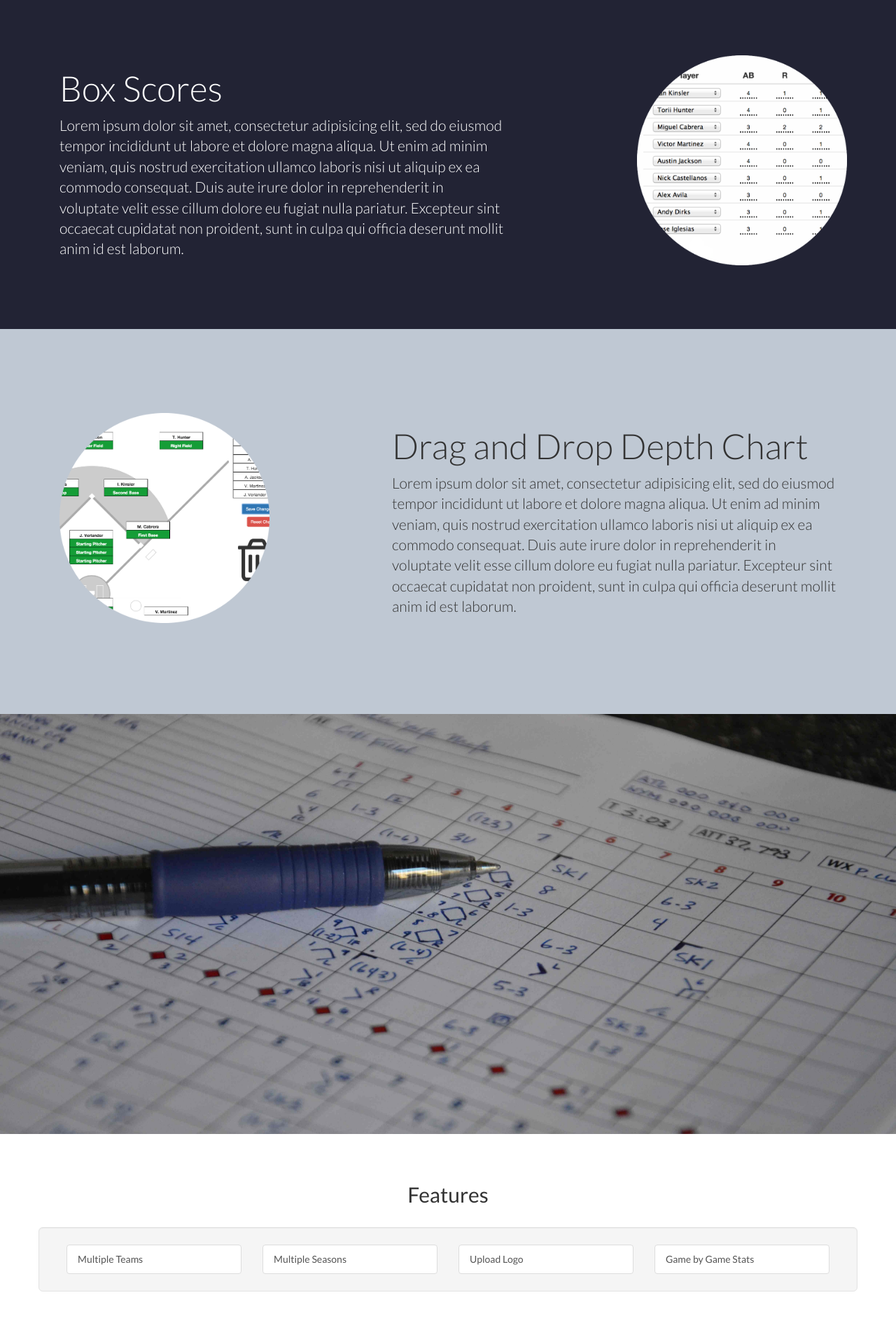
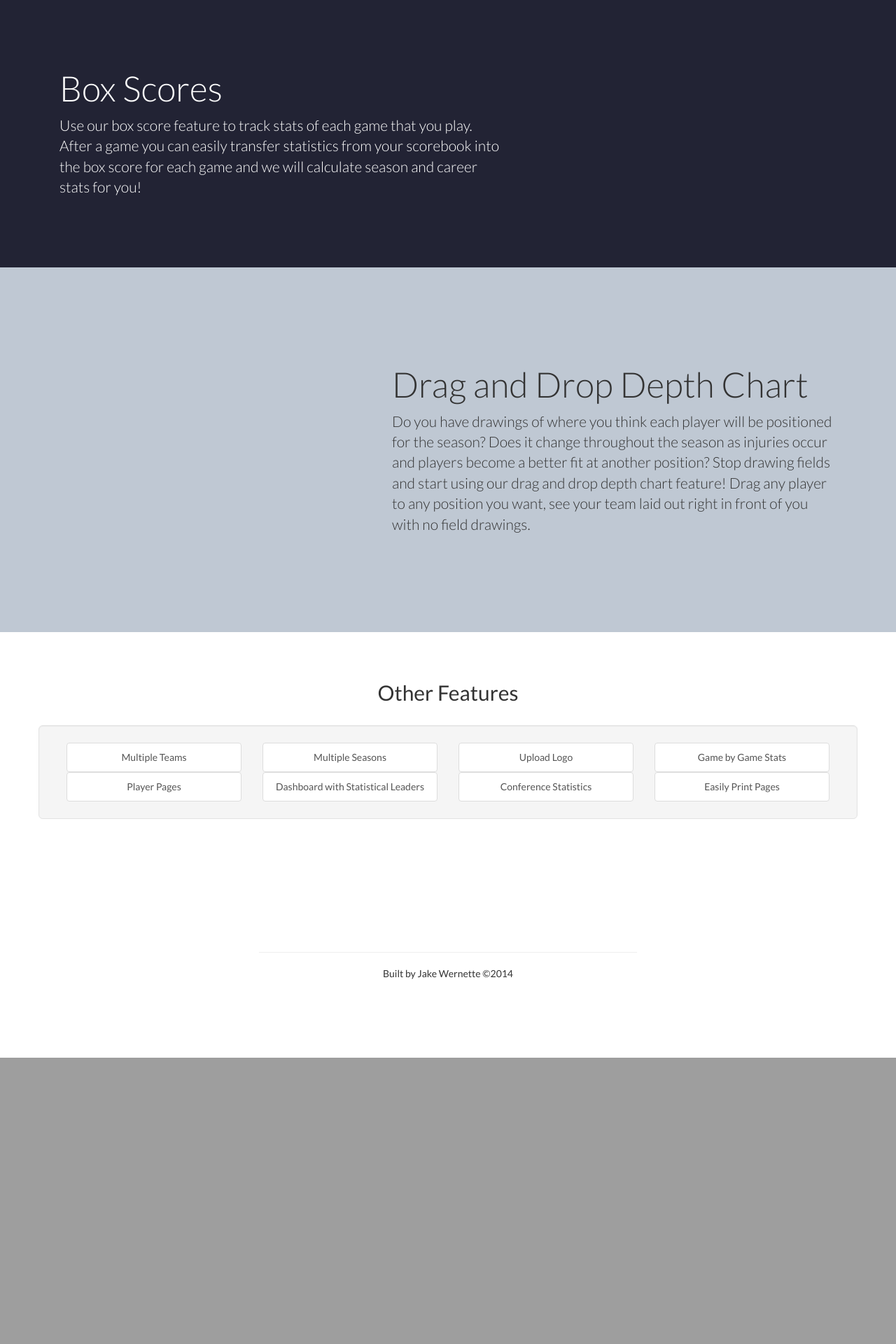
Before and after one commit to werne2j/mystatbook, a Django app: page / in a window 1280 px wide. Shown: the part 801-2721 px from the top of the page at 70% size. After the commit the page ends 2312 px from the top, so only its background shows below. Run offline with Django 3.2, Linux system fonts and the light colour scheme; some libraries are stand-ins or nearby versions.

Commit message:
stat leaders fix, some static file changes

```diff
--- /dev/null
+++ b/management/static/css/front.css
@@ -0,0 +1,247 @@
+
+html,
+body {
+  height: 100%;
+  width: 100%;
+  font-family: 'Lato', sans-serif;
+  font-weight: 400;
+  font-style: none;
+}
+
+/* fix bs3 horizontal scrollbar bug */
+.row { margin: 0; padding: 0 }
+
+h1 {
+  font-size:50px;
+  font-weight: 300;
+}
+
+.icon-bar {
+   background-color:#fff;
+}
+
+.scroll-down a, .scroll-top a {
+   color:#ffffff;
+}
+
+.scroll-down {
+   position:fixed;
+   bottom:20%;
+   right:0%;
+   color:#f9f9f9;
+}
+
+.scroll-top {
+  background-color:#dbdbdb;
+}
+
+.vert {
+  vertical-align: middle;
+  width:100%;
+  padding-top:15%;
+  text-align:center;
+}
+
+.header .btn-lg {
+   font-size:28px;
+   border-color:#eeeeee;
+   border: 2px solid white;
+   padding:15px;
+   background-color:transparent;
+   color:#ffffff;
+}
+
+.header .btn-lg:hover {
+   background-color:#eeeeee;
+   color:#777777;
+}
+
+.navbar a {
+  color:#fff;
+}
+
+.navbar-bold.affix {
+  background-color:#d46054;
+}
+
+.navbar-bold {
+  background-color:#f68076;
+  /*font-family:'Helvetica Neue',Helvetica,Arial,sans-serif;*/
+}
+
+.navbar-bold li a:hover, .navbar-bold li.active {
+  background-color:#d46054;
+}
+
+
+.header h1 {
+  font-size:125px;
+  font-weight: 100;
+/*           -webkit-text-fill-color: white;  Will override color (regardless of order)
+ -webkit-text-stroke-width: 6px;
+ -webkit-text-stroke-color: black;*/
+  color:#431a6d;
+  color:#fff;
+  margin-left:-5px;
+  margin-bottom:5px;
+  text-transform:uppercase;
+}
+
+.header .lead {
+  color:#fff;
+  font-size:25px;
+}
+
+.header {
+  height: 100%;
+  background: #aaa url('../images/mound.jpg') center center fixed;
+  background-size: 100%;
+}
+
+.alt .lead {
+  color: #fff;
+  font-weight: 400;
+}
+.lead{
+  font-weight: 300;
+}
+
+.alt.affix {
+  background-color:#4C06AB;
+}
+
+.alt li a:hover, .alt li.active {
+  background-color:#5D17BA;
+}
+
+.blurb {
+  padding: 120px 0;
+  background-color:#fefefe;
+}
+
+.blurb .panel {
+  background-color:transparent;
+}
+
+.bright {
+  background: #8AFFFF url('../images/depthchart.png') center center fixed;
+  background-size: 100%;
+  color:#777;
+}
+
+.featurette {
+  background: #222334;
+  padding: 80px 0;
+  color: #ffffff;
+}
+
+.featurette-item {
+  margin-bottom: 15px;
+}
+
+.featurette-item > i {
+  border: 3px solid #ffffff;
+  border-radius: 50%;
+  display: inline-block;
+  font-size: 56px;
+  width: 140px;
+  height: 140px;
+  line-height: 136px;
+  vertical-align: middle;
+  text-align: center;
+}
+
+.featurette-item > i:hover {
+  font-size: 68px;
+}
+
+.callout {
+  color: #ffffff;
+  padding-top:15%;
+  height: 600px;
+  width: 100%;
+  background: #8AFFFF url('../images/book.jpg') center center fixed;
+  background-size: 100%;
+}
+.gallery {
+  padding: 50px 0;
+}
+
+.call-to-action {
+  background: #eeeeee;
+  padding: 50px 0;
+}
+
+.call-to-action .btn {
+  margin: 10px;
+}
+
+footer {
+  padding: 100px 0;
+}
+.box-thumb{
+  height:300px;
+  width: 300px;
+  background-image: url('../images/box_thumb.png');
+  background-size: 100% 100%;
+}
+.chart-thumb{
+  height:300px;
+  width: 300px;
+  background-image: url('../images/chart_thumb.png');
+  background-size: 100% 100%;
+}
+#sec1{
+  background-color: #bfc8d3;
+}
+.list-group{
+  margin-bottom: 0;
+}
+
+@media only screen and (max-device-width: 480px) {
+/* define mobile specific styles come here */
+  .header h1{
+    font-size: 42px;
+    font-weight: 400;
+    padding-top: 15%;
+  }
+  .header {
+    height: 100%;
+    background: #aaa url("{% static 'mound.jpg' %}") fixed;
+    background-size: 225%;
+  }
+  .edges{
+    display: none;
+  }
+  footer, .gallery, .featurette, .blurb{
+    padding: 10px;
+  }
+  .box-thumb, .chart-thumb{
+    display: none;
+  }
+/*            .navbar-toggle{
+    display: none;
+  }*/
+}
+
+/* iPads (portrait and landscape) ----------- */
+@media only screen and (min-device-width : 768px) and (max-device-width: 1024px) {
+/* Styles */
+  .header h1{
+    font-size: 100px;
+    font-weight: 300;
+    padding-top: 8%;
+  }
+  .header {
+    height: 100%;
+    background: #aaa url("{% static 'mound.jpg' %}") fixed;
+    background-size: 200%;
+  }
+  .edges{
+    display: none;
+  }
+  .box-thumb, .chart-thumb{
+    display: none;
+  }
+
+}
--- a/management/templates/management/front2.html
+++ b/management/templates/management/front2.html
@@ -5,6 +5,7 @@
         <title>MyStatBook</title>
         <meta name="viewport" content="width=device-width, initial-scale=1, maximum-scale=1">
         <link href="{% static 'sb-admin/css/bootstrap.css' %}" rel="stylesheet" type='text/css'>
+        <link href="{% static 'css/front.css' %}" rel="stylesheet" type='text/css'>
 
         <!--[if lt IE 9]>
           <script src="//html5shim.googlecode.com/svn/trunk/html5.js"></script>
@@ -12,237 +13,9 @@
         <link href="{% static 'sb-admin/font-awesome/css/font-awesome.min.css' %}" rel="stylesheet" type="text/css">
         <link href='//fonts.googleapis.com/css?family=Lato:100,300,400' rel='stylesheet' type='text/css'>
 
-        <style type="text/css">
-
-          html,
-          body {
-            height: 100%;
-            width: 100%;
-            font-family: 'Lato', sans-serif;
-            font-weight: 400;
-            font-style: none;
-          }
-
-          /* fix bs3 horizontal scrollbar bug */
-          .row { margin: 0; padding: 0 }
-
-          h1 {
-            font-size:50px;
-            font-weight: 300;
-          }
-
-          .icon-bar {
-             background-color:#fff;
-          }
-
-          .scroll-down a, .scroll-top a {
-             color:#ffffff;
-          }
-
-          .scroll-down {
-             position:fixed;
-             bottom:20%;
-             right:0%;
-             color:#f9f9f9;
-          }
-
-          .scroll-top {
-            background-color:#dbdbdb;
-          }
-
-          .vert {
-            vertical-align: middle;
-            width:100%;
-            padding-top:15%;
-            text-align:center;
-          }
-
-          .header .btn-lg {
-             font-size:28px;
-             border-color:#eeeeee;
-             border: 2px solid white;
-             padding:15px;
-             background-color:transparent;
-             color:#ffffff;
-          }
-
-          .header .btn-lg:hover {
-             background-color:#eeeeee;
-             color:#777777;
-          }
-
-          .navbar a {
-            color:#fff;
-          }
-
-          .navbar-bold.affix {
-            background-color:#d46054;
-          }
-
-          .navbar-bold {
-            background-color:#f68076;
-            /*font-family:'Helvetica Neue',Helvetica,Arial,sans-serif;*/
-          }
-
-          .navbar-bold li a:hover, .navbar-bold li.active {
-            background-color:#d46054;
-          }
-
-
-          .header h1 {
-            font-size:125px;
-            font-weight: 100;
-/*           -webkit-text-fill-color: white;  Will override color (regardless of order)
-           -webkit-text-stroke-width: 6px;
-           -webkit-text-stroke-color: black;*/
-            color:#431a6d;
-            color:#fff;
-            margin-left:-5px;
-            margin-bottom:5px;
-            text-transform:uppercase;
-          }
-
-          .header .lead {
-            color:#fff;
-            font-size:25px;
-          }
-
-          .header {
-            height: 100%;
-            background: #aaa url("{% static 'mound.jpg' %}") center center fixed;
-            background-size: 100%;
-          }
-
-          .alt .lead {
-            color: #fff;
-            font-weight: 400;
-          }
-          .lead{
-            font-weight: 300;
-          }
-
-          .alt.affix {
-            background-color:#4C06AB;
-          }
-
-          .alt li a:hover, .alt li.active {
-            background-color:#5D17BA;
-          }
-
-          .blurb {
-            padding: 120px 0;
-            background-color:#fefefe;
-          }
-
-          .blurb .panel {
-            background-color:transparent;
-          }
-
-          .bright {
-            background: #8AFFFF url('depthchart.png') center center fixed;
-            background-size: 100%;
-            color:#777;
-          }
-
-          .featurette {
-            background: #222334;
-            padding: 80px 0;
-            color: #ffffff;
-          }
-
-          .featurette-item {
-            margin-bottom: 15px;
-          }
-
-          .featurette-item > i {
-            border: 3px solid #ffffff;
-            border-radius: 50%;
-            display: inline-block;
-            font-size: 56px;
-            width: 140px;
-            height: 140px;
-            line-height: 136px;
-            vertical-align: middle;
-            text-align: center;
-          }
-
-          .featurette-item > i:hover {
-            font-size: 68px;
-          }
-
-          .callout {
-            color: #ffffff;
-            padding-top:15%;
-            height: 600px;
-            width: 100%;
-            background: #8AFFFF url("{% static 'book.jpg' %}") center center fixed;
-            background-size: 100%;
-          }
-          .gallery {
-            padding: 50px 0;
-          }
-
-          .call-to-action {
-            background: #eeeeee;
-            padding: 50px 0;
-          }
-
-          .call-to-action .btn {
-            margin: 10px;
-          }
-
-          footer {
-            padding: 100px 0;
-          }
-          .box-thumb{
-            height:300px;
-            width: 300px;
-            background-image: url("{% static 'box_thumb.png' %}");
-            background-size: 100% 100%;
-          }
-          .chart-thumb{
-            height:300px;
-            width: 300px;
-            background-image: url("{% static 'chart_thumb.png' %}");
-            background-size: 100% 100%;
-          }
-          #sec1{
-            background-color: #bfc8d3;
-          }
-          .list-group{
-            margin-bottom: 0;
-          }
-
-          @media only screen and (max-device-width: 480px) {
-          /* define mobile specific styles come here */
-            .header h1{
-              font-size: 42px;
-              font-weight: 400;
-              padding-top: 15%;
-            }
-            .header {
-              height: 100%;
-              background: #aaa url("{% static 'mound.jpg' %}") fixed;
-              background-size: 225%;
-            }
-            .edges{
-              display: none;
-            }
-            footer, .gallery, .featurette, .blurb{
-              padding: 10px;
-            }
-            .box-thumb, .chart-thumb{
-              display: none;
-            }
-/*            .navbar-toggle{
-              display: none;
-            }*/
-          }
-          </style>
     </head>
 
     <body>
-
 
       <nav class="navbar navbar-inverse navbar-fixed-top" role="navigation">
           <div class="navbar-header">
@@ -272,7 +45,6 @@
     <div class="container">
 
       <h1>MyStatBook</h1>
-        <!-- <p class="lead">Keep All Your Team Information in One Place!</p> -->
         <div>&nbsp;</div>
         <a href="{% url 'registration' %}" class="btn btn-primary btn-lg">Sign Up Today!</a>
     </div>
@@ -283,7 +55,7 @@
       <div class="row">
         <div class="col-md-7">
           <h1>Box Scores</h1>
-          <p class="lead">Lorem ipsum dolor sit amet, consectetur adipisicing elit, sed do eiusmod tempor incididunt ut labore et dolore magna aliqua. Ut enim ad minim veniam, quis nostrud exercitation ullamco laboris nisi ut aliquip ex ea commodo consequat. Duis aute irure dolor in reprehenderit in voluptate velit esse cillum dolore eu fugiat nulla pariatur. Excepteur sint occaecat cupidatat non proident, sunt in culpa qui officia deserunt mollit anim id est laborum.</p>
+          <p class="lead">Use our box score feature to track stats of each game that you play. After a game you can easily transfer statistics from your scorebook into the box score for each game and we will calculate season and career stats for you! </p>
         </div>
         <div class="col-md-5 pull-right box-thumb">
         </div>
@@ -299,7 +71,7 @@
         </div>
         <div class="col-md-7">
           <h1>Drag and Drop Depth Chart</h1>
-          <p class="lead">Lorem ipsum dolor sit amet, consectetur adipisicing elit, sed do eiusmod tempor incididunt ut labore et dolore magna aliqua. Ut enim ad minim veniam, quis nostrud exercitation ullamco laboris nisi ut aliquip ex ea commodo consequat. Duis aute irure dolor in reprehenderit in voluptate velit esse cillum dolore eu fugiat nulla pariatur. Excepteur sint occaecat cupidatat non proident, sunt in culpa qui officia deserunt mollit anim id est laborum.</p>
+          <p class="lead">Do you have drawings of where you think each player will be positioned for the season? Does it change throughout the season as injuries occur and players become a better fit at another position? Stop drawing fields and start using our drag and drop depth chart feature! Drag any player to any position you want, see your team laid out right in front of you with no field drawings.</p>
         </div>
       </div>
     </div>
@@ -320,7 +92,7 @@
 
     <div class="row">
         <div class="col-md-6 col-md-offset-3 text-center">
-          <h2>Features</h2>
+          <h2>Other Features</h2>
           <br>
         </div>
     </div>
@@ -331,26 +103,50 @@
 
         	<div class="col-sm-3">
             <div class="list-group">
-              <a href="#" class="list-group-item">
-                <span class="text-success"><i class="icon-film"></i></span> Multiple Teams</a>
+              <a href="#" class="list-group-item text-center">
+                <span class="text-success"></span> Multiple Teams</a>
             </div>
           </div>
           <div class="col-sm-3">
             <div class="list-group">
-              <a href="#" class="list-group-item">
-                <span class="text-success"><i class="icon-folder-close-alt"></i></span> Multiple Seasons</a>
+              <a href="#" class="list-group-item text-center">
+                <span class="text-success"></span> Multiple Seasons</a>
             </div>
           </div>
           <div class="col-sm-3">
             <div class="list-group">
-              <a href="#" class="list-group-item">
-                <span class="text-success"><i class="icon-credit-card"></i></span> Upload Logo</a>
+              <a href="#" class="list-group-item text-center">
+                <span class="text-success"></span> Upload Logo</a>
             </div>
           </div>
           <div class="col-sm-3">
             <div class="list-group">
-              <a href="#" class="list-group-item">
-                <span class="text-success"><i class="icon-reorder"></i></span> Game by Game Stats</a>
+              <a href="#" class="list-group-item text-center">
+                <span class="text-success"></span> Game by Game Stats</a>
+            </div>
+          </div>
+          <div class="col-sm-3">
+            <div class="list-group">
+              <a href="#" class="list-group-item text-center">
+                <span class="text-success"></span> Player Pages</a>
+            </div>
+          </div>
+          <div class="col-sm-3">
+            <div class="list-group">
+              <a href="#" class="list-group-item text-center">
+                <span class="text-success"></span> Dashboard with Statistical Leaders</a>
+            </div>
+          </div>
+          <div class="col-sm-3">
+            <div class="list-group">
+              <a href="#" class="list-group-item text-center">
+                <span class="text-success"></i></span> Conference Statistics</a>
+            </div>
+          </div>
+          <div class="col-sm-3">
+            <div class="list-group">
+              <a href="#" class="list-group-item text-center">
+                <span class="text-success"></span> Easily Print Pages</a>
             </div>
           </div>
       </div>
--- a/management/views.py
+++ b/management/views.py
@@ -218,21 +218,34 @@ class SeasonDetail(LoginRequiredMixin, UserPassesTestMixin, TemplateView):
             team = Team.objects.filter(coach=self.request.user).get(name=self.kwargs.get("name"))
             season = Season.objects.create(team=team ,year=self.kwargs.get("year"))
 
-        players = Player.objects.filter(season__team__coach=self.request.user).filter(season__team__name=self.kwargs.get("name")).filter(season__year=self.kwargs.get("year"))
+        players = Player.objects.filter(team__coach=self.request.user, team__name=self.kwargs.get("name"), season__year=self.kwargs.get("year"))
+
         batters = []
         pitchers = []
         for player in players:
-            if player.plate_apperances(year=self.kwargs.get("year")) > 0:
+            if player.hit_totals(year=self.kwargs.get("year")).get('game__count') > 0:
                 batters.append(player)
-            if player.pitch_totals(year=self.kwargs.get("year")).get('full_innings__sum') > 0:
+            if player.pitch_totals(year=self.kwargs.get("year")).get('game__count') > 0:
                 pitchers.append(player)
 
-        context['avgLeaders'] = sorted(batters, key=lambda x: x.average(year=self.kwargs.get("year")), reverse=True)[:5]
-        context['obpLeaders'] = sorted(batters, key=lambda x: x.on_base(year=self.kwargs.get("year")), reverse=True)[:5]
-        context['slugLeaders'] = sorted(batters, key=lambda x: x.slug(year=self.kwargs.get("year")), reverse=True)[:5]
-        context['eraLeaders'] = sorted(pitchers, key=lambda x: float(x.era(year=self.kwargs.get("year"))))[:5]
-        context['innLeaders'] = sorted(pitchers, key=lambda x: float(x.innings(year=self.kwargs.get("year"))), reverse=True)[:5]
-        context['winLeaders'] = sorted(pitchers, key=lambda x: x.pitch_totals(year=self.kwargs.get("year"))['win__sum'], reverse=True)[:5]
+        hitting = []
+        pitching = []
+
+        for b in batters:
+            hitting.append({'player':b, 'stats':b.hit_totals(year=self.kwargs.get("year")), 'plate_app':b.plate_apperances(year=self.kwargs.get("year")),
+                'avg':b.average(year=self.kwargs.get("year")), 'obp':b.on_base(year=self.kwargs.get("year")), 'slug':b.slug(year=self.kwargs.get("year"))})
+
+        for p in pitchers:
+            pitching.append({'player':p, 'stats':p.pitch_totals(year=self.kwargs.get("year")), 'starts':p.starts(year=self.kwargs.get("year")),
+                'inn':p.innings(year=self.kwargs.get("year")), 'era':p.era(year=self.kwargs.get("year")), 'wins': p.pitch_totals(year=self.kwargs.get("year")).get('win__sum')})
+
+
+        context['avgLeaders'] = sorted(hitting, key=operator.itemgetter('avg'), reverse=True)[:5]
+        context['obpLeaders'] = sorted(hitting, key=operator.itemgetter('obp'), reverse=True)[:5]
+        context['slugLeaders'] = sorted(hitting, key=operator.itemgetter('slug'), reverse=True)[:5]
+        context['eraLeaders'] = sorted(pitching, key=operator.itemgetter('era'))[:5]
+        context['innLeaders'] = sorted(pitching, key=operator.itemgetter('inn'))[:5]
+        context['winLeaders'] = sorted(pitching, key=operator.itemgetter('wins'), reverse=True)[:5]
         context['teamlist'] = Season.objects.filter(team__coach=self.request.user)
         context['teams'] = Team.objects.filter(coach=self.request.user)
         context['players'] = Player.objects.filter(season__team__name=self.kwargs.get("name")).filter(season__year=self.kwargs.get("year"))
```
Also changed, not shown: management/templates/management/roster_list.html (+4 -4 lines), management/templates/management/season_detail.html (+33 -12 lines), management/migrations/0028_auto__del_field_player_class_standing__add_field_position_year__add_fi.py (added), management/migrations/0029_auto__add_field_player_class_standing__del_field_position_class_standi.py (added), management/static/images/book.jpg (renamed from management/static/book.jpg), management/static/images/box_thumb.png (renamed from management/static/box_thumb.png), management/static/images/chart_thumb.png (renamed from management/static/chart_thumb.png), management/static/images/mound.jpg (renamed from management/static/mound.jpg).
